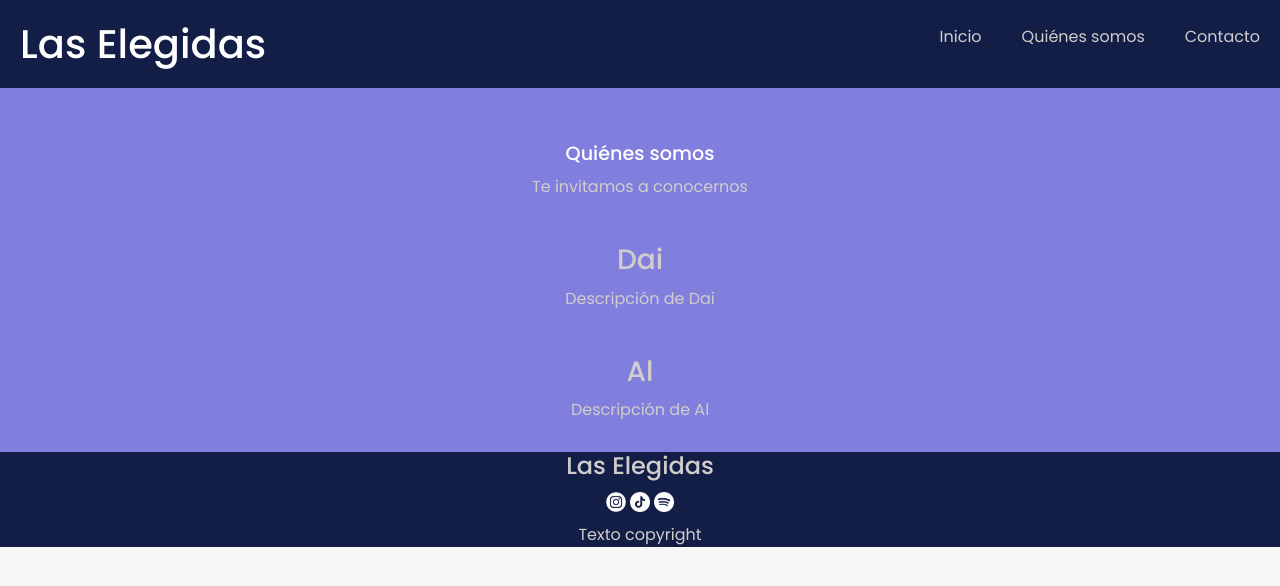
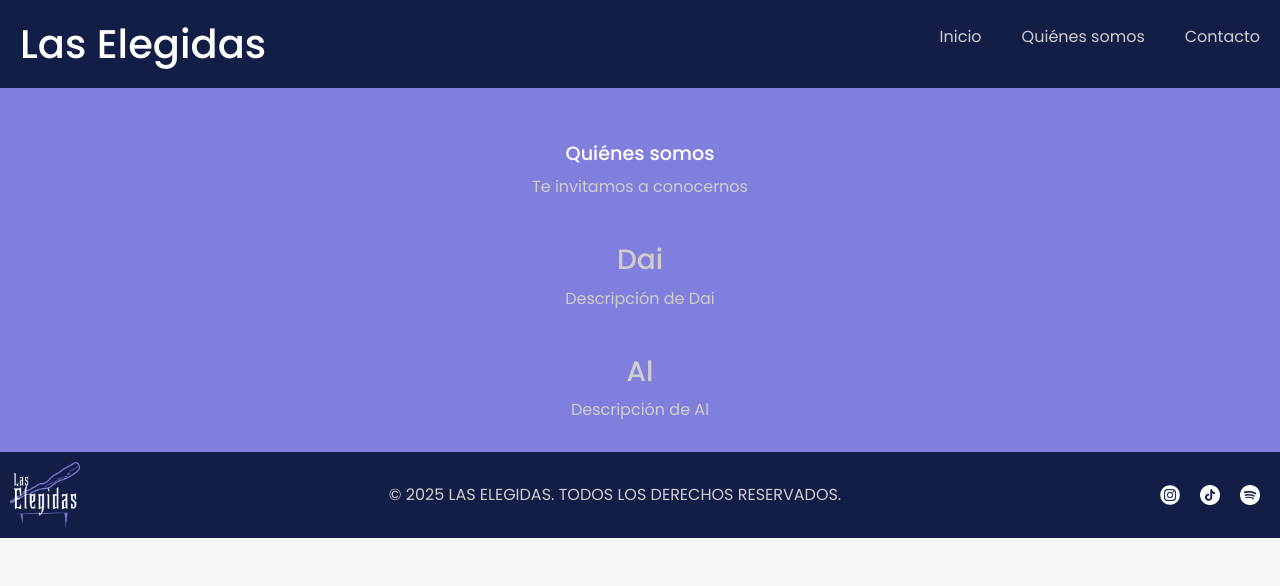
Before and after one commit to almarcolini/LasElegidas, a plain HTML site: page pages/quienes-somos.html in a window 1280 px wide. Drawn offline with nearby package versions, Linux system fonts and the light colour scheme.

Commit message:
Footer quienes-somos.html

```diff
--- a/pages/quienes-somos.html
+++ b/pages/quienes-somos.html
@@ -39,12 +39,16 @@
             <p>Descripción de Al</p>
         </section>
     </main>
-    <footer>
-        <h4>Las Elegidas</h4>
-        <img src="../assets/icon/instagram.png" alt="icono de la aplicacion instagram" width="20" height="20">
-        <img src="../assets/icon/tik-tok.png" alt="icono de la aplicacion tiktok" width="20" height="20">
-        <img src="../assets/icon/spotify.png" alt="icono de la aplicacion spotify" width="20" height="20">
-        <p>Texto copyright</p>
+   <footer>
+        <div class="FooterIconos">
+        <img src="../assets/images/Recurso 2.png"  width="70">
+        <p>© 2025 LAS ELEGIDAS. TODOS LOS DERECHOS RESERVADOS.</p>
+                <div class="RedesIconos">
+                    <img src="../assets/icon/instagram.png" alt="icono de la aplicacion instagram" width="20" height="20">
+                    <img src="../assets/icon/tik-tok.png" alt="icono de la aplicacion tiktok" width="20" height="20">
+                    <img src="../assets/icon/spotify.png" alt="icono de la aplicacion spotify" width="20" height="20">
+                </div>
+        </div>
     </footer>
     <script src="https://cdn.jsdelivr.net/npm/bootstrap@5.3.8/dist/js/bootstrap.bundle.min.js" integrity="sha384-FKyoEForCGlyvwx9Hj09JcYn3nv7wiPVlz7YYwJrWVcXK/BmnVDxM+D2scQbITxI" crossorigin="anonymous"></script>
 </body>
```
